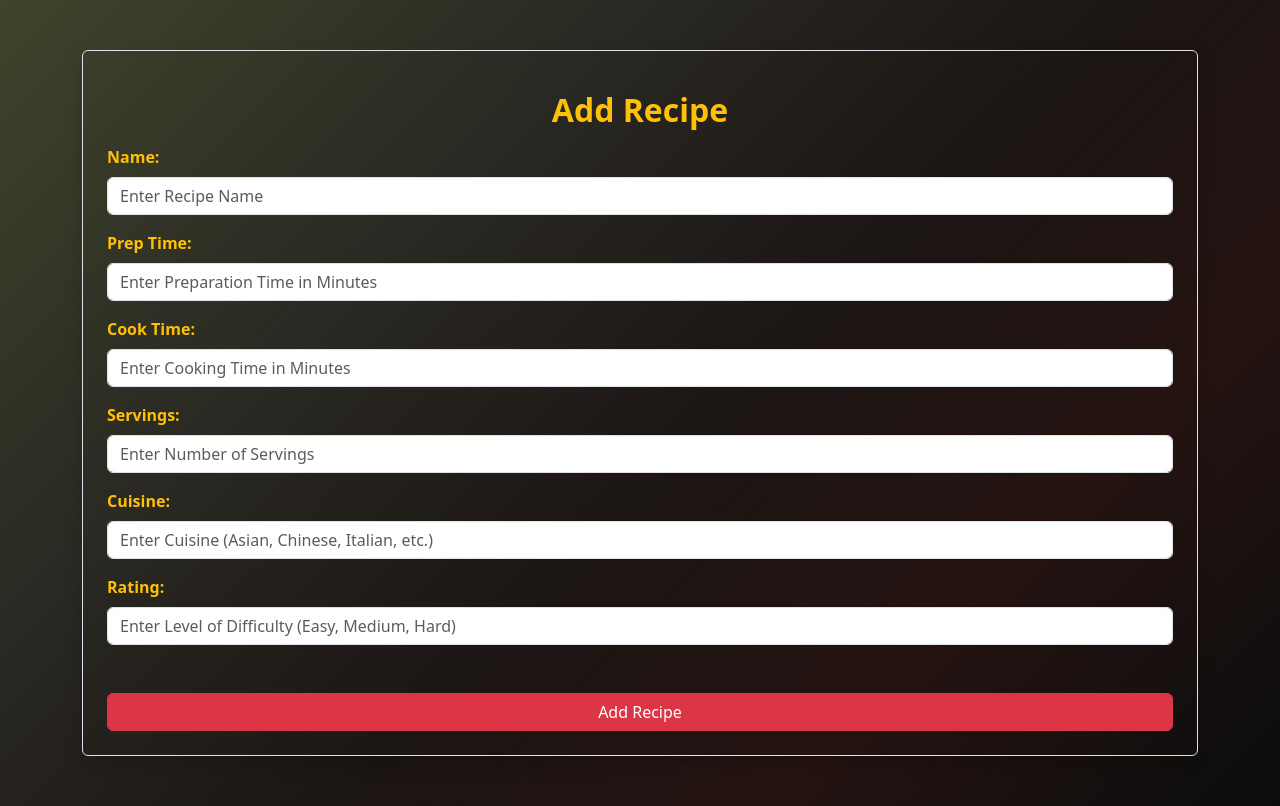
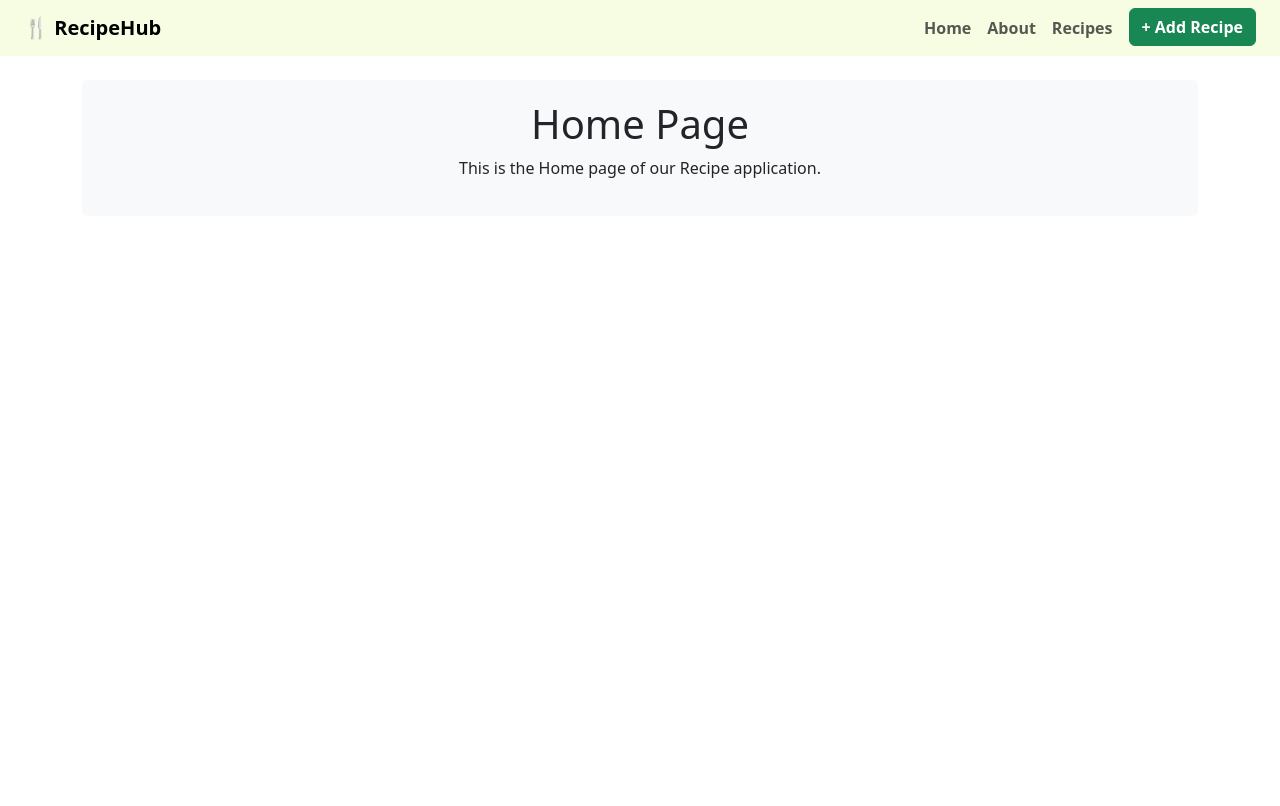
Before and after one commit to ashhamshingeri/React-JS, a React (Vite) app in the folder my-app/: page / in a window 1280 px wide. Built offline with nearby package versions, Linux system fonts and the light colour scheme.

Commit message:
Adding Recipes to Recipe list (also navigate after add recipe)

```diff
--- a/my-app/src/About.tsx
+++ b/my-app/src/About.tsx
@@ -2,7 +2,7 @@ function About() {
     return (
         <div className="container mt-4 text-center" style={{ backgroundColor: "#f8f9fa", padding: "20px", borderRadius: "5px" }}>
             <h1>About Page</h1>
-            <p>This is the about page of our React application.</p>
+            <p>This is the about page of our About application.</p>
         </div>
     );
 }
--- /dev/null
+++ b/my-app/src/AddRecipe.css
@@ -0,0 +1,3 @@
+.fl-color {
+  color: #839840;
+}
--- a/my-app/src/AddRecipe.tsx
+++ b/my-app/src/AddRecipe.tsx
@@ -1,4 +1,6 @@
 import { useState } from "react";
+import { useNavigate } from "react-router-dom";
+import "./AddRecipe.css";
 
 const API_URL = "https://6a7db151f8b2ed99ca4ea7bf.mockapi.io/Recipes";
 
@@ -9,6 +11,7 @@ function AddRecipe() {
   const [servings, setServings] = useState<string>("");
   const [cuisine, setCuisine] = useState<string>("");
   const [rating, setRating] = useState<string>("");
+  const navigate = useNavigate();
 
   const addRecipe = async () => {
     const recipe = {
@@ -20,8 +23,6 @@ function AddRecipe() {
       rating,
     };
 
-    console.log(recipe);
-
     await fetch(API_URL, {
       method: "POST",
       headers: {
@@ -29,13 +30,15 @@ function AddRecipe() {
       },
       body: JSON.stringify(recipe),
     });
+    navigate("/recipes");
   };
+
   return (
-    <div className="container">
+    <div className="container mt-4">
       <form className="border rounded shadow p-4">
-        <h2 className="text-warning fw-bold my-3 text-center">Add Recipe</h2>
+        <h2 className="fl-color fw-bold my-3 text-center">Add Recipe</h2>
         <div className="mb-3">
-          <label htmlFor="nameTextBox" className="form-label text-warning fw-bold">
+          <label htmlFor="nameTextBox" className="form-label fl-color fw-bold">
             Name:{" "}
           </label>
           <input
@@ -49,7 +52,10 @@ function AddRecipe() {
         </div>
 
         <div className="mb-3">
-          <label htmlFor="prepTimeTextBox" className="form-label text-warning fw-bold">
+          <label
+            htmlFor="prepTimeTextBox"
+            className="form-label fl-color fw-bold"
+          >
             Prep Time:{" "}
           </label>
 
@@ -64,7 +70,10 @@ function AddRecipe() {
         </div>
 
         <div className="mb-3">
-          <label htmlFor="cookTimeTextBox" className="form-label text-warning fw-bold">
+          <label
+            htmlFor="cookTimeTextBox"
+            className="form-label fl-color fw-bold"
+          >
             Cook Time:{" "}
           </label>
           <input
@@ -78,7 +87,10 @@ function AddRecipe() {
         </div>
 
         <div className="mb-3">
-          <label htmlFor="servingsTextBox" className="form-label text-warning fw-bold">
+          <label
+            htmlFor="servingsTextBox"
+            className="form-label fl-color fw-bold"
+          >
             Servings:{" "}
           </label>
           <input
@@ -92,7 +104,10 @@ function AddRecipe() {
         </div>
 
         <div className="mb-3">
-          <label htmlFor="cuisineTextBox" className="form-label text-warning fw-bold">
+          <label
+            htmlFor="cuisineTextBox"
+            className="form-label fl-color fw-bold"
+          >
             Cuisine:{" "}
           </label>
           <input
@@ -106,7 +121,10 @@ function AddRecipe() {
         </div>
 
         <div className="mb-3">
-          <label htmlFor="ratingTextBox" className="form-label text-warning fw-bold">
+          <label
+            htmlFor="ratingTextBox"
+            className="form-label fl-color fw-bold"
+          >
             Rating:{" "}
           </label>
           <input
@@ -123,7 +141,7 @@ function AddRecipe() {
         <div className="mt-5">
           <button
             type="button"
-            className="btn btn-danger w-100"
+            className="btn btn-success w-100"
             onClick={addRecipe}
           >
             Add Recipe
--- a/my-app/src/App.tsx
+++ b/my-app/src/App.tsx
@@ -1,10 +1,61 @@
+// import AddRecipe from "./AddRecipe";
+// import RecipeAdd1 from "./RecipeAdd1";
+import { Link, Route, BrowserRouter as Router, Routes } from "react-router-dom";
+import RecipeList from "./RecipeList";
+import Home from "./Home";
+import About from "./About";
 import AddRecipe from "./AddRecipe";
 
 function App() {
   return (
-    <div className="app">
-      <AddRecipe />
-    </div>
+    <Router>
+      <nav
+        className="navbar navbar-expand-lg"
+        style={{ backgroundColor: "#f7fde3" }}
+      >
+        <div className="container-fluid px-4">
+          <Link className="navbar-brand fw-bold" to="/">
+            🍴 RecipeHub
+          </Link>
+
+          <ul className="navbar-nav ms-auto">
+            <li className="nav-item">
+              <Link className="nav-link fw-bold" to="/">
+                Home
+              </Link>
+            </li>
+
+            <li className="nav-item">
+              <Link className="nav-link fw-bold" to="/about">
+                About
+              </Link>
+            </li>
+
+            <li className="nav-item">
+              <Link className="nav-link fw-bold" to="/recipes">
+                Recipes
+              </Link>
+            </li>
+
+            <li className="nav-item">
+              <Link className="btn btn-success fw-semibold ms-2" to="/recipes-add">
+                + Add Recipe
+              </Link>
+            </li>
+          </ul>
+        </div>
+      </nav>
+      <div className="container">
+        <main>
+          <Routes>
+            <Route path="/" element={<Home />} />
+            <Route path="/about" element={<About />} />
+            <Route path="/recipes" element={<RecipeList />} />
+            <Route path="/recipes-add" element={<AddRecipe />} />
+          </Routes>
+        </main>
+      </div>
+    </Router>
   );
 }
 
--- a/my-app/src/Home.tsx
+++ b/my-app/src/Home.tsx
@@ -1,10 +1,10 @@
 function Home() {
-  return (
-    <div className="container mt-4 text-center" style={{ backgroundColor: "#f8f9fa", padding: "20px", borderRadius: "5px" }}>
-      <h1>Welcome to the Home Page!</h1>
-      <p>This is the main landing page of the application.</p>
-    </div>
-  );
+    return (
+        <div className="container mt-4 text-center" style={{ backgroundColor: "#f8f9fa", padding: "20px", borderRadius: "5px" }}>
+            <h1>Home Page</h1>
+            <p>This is the Home page of our Recipe application.</p>
+        </div>
+    );
 }
 
 export default Home;
```
